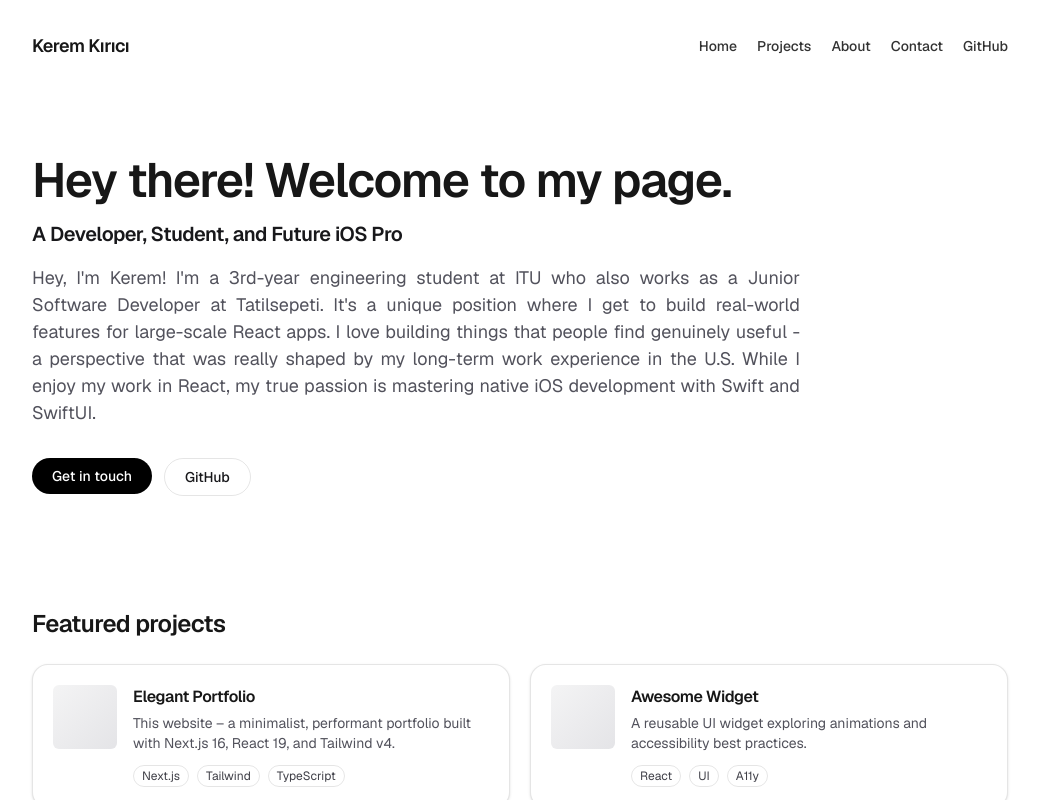
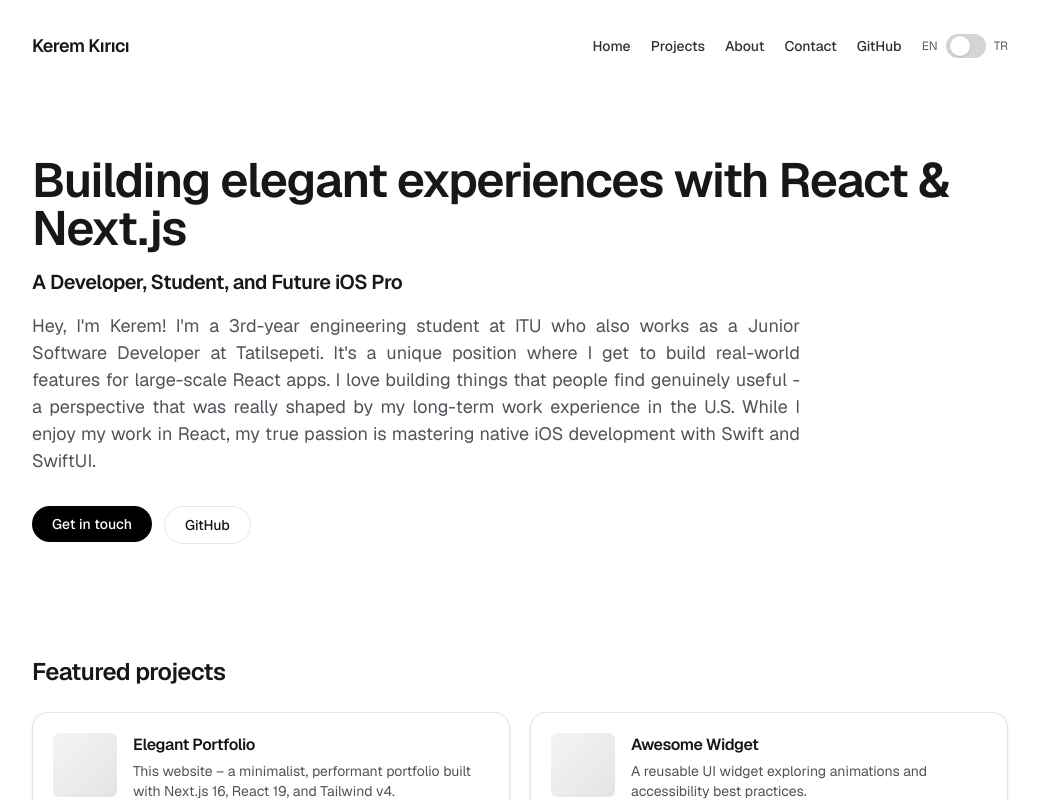
Before and after one commit to kerem-kirici/kerem-kirici.github.io, a Next.js app: page / in a window 1280 px wide. Shown: the top 800 px of the page, without its empty margins (120-1159 px from the left). Built offline with nearby package versions, Linux system fonts and the light colour scheme.

Commit message:
switch ile dil degistirme

```diff
--- a/src/app/layout.tsx
+++ b/src/app/layout.tsx
@@ -1,3 +1,4 @@
+import LanguageProvider from '@/components/i18n/LanguageProvider';
 import Header from '@/components/layout/Header';
 import type { Metadata } from 'next';
 import { Geist, Geist_Mono } from 'next/font/google';
@@ -24,6 +25,7 @@ export default function RootLayout({
   children: React.ReactNode;
 }>) {
   return (
+    <LanguageProvider>
       <html lang="en">
         <body className={`${geistSans.variable} ${geistMono.variable} antialiased`}>
           <div className="mx-auto max-w-5xl px-6">
@@ -35,5 +37,6 @@ export default function RootLayout({
           </div>
         </body>
       </html>
+    </LanguageProvider>
   );
 }
--- a/src/app/page.tsx
+++ b/src/app/page.tsx
@@ -1,3 +1,6 @@
+'use client';
+
+import { useLanguage } from '@/components/i18n/LanguageProvider';
 import { Actions, Grid, Section } from '@/components/layout';
 import { ButtonLink } from '@/components/links';
 import ProjectCard from '@/components/ProjectCard';
@@ -5,11 +8,13 @@ import { Heading, Subheading, Text } from '@/components/texts';
 import { projects } from '@/data/projects';
 
 export default function Home() {
+  const { t } = useLanguage();
+
   return (
     <>
       <Section padding="lg">
         <Heading as="h1" size="2xl" weight="semibold" tracking="tight">
-          Hey there! Welcome to my page.
+          {t('hero.title')}
         </Heading>
         <Subheading as="h2" size="lg" weight="semibold" tracking="tight">
           A Developer, Student, and Future iOS Pro
@@ -24,17 +29,17 @@ export default function Home() {
         </Text>
         <Actions gap="md" className="mt-8">
           <ButtonLink href="mailto:kerem.kirici36@gmail.com" variant="primary" size="sm">
-            Get in touch
+            {t('hero.cta')}
           </ButtonLink>
           <ButtonLink href="https://github.com/kerem-kirici" variant="outline" size="sm" newTab>
-            GitHub
+            {t('hero.github')}
           </ButtonLink>
         </Actions>
       </Section>
 
       <Section padding="md" className="pb-20">
         <Heading as="h2" size="lg" weight="semibold" tracking="tight">
-          Featured projects
+          {t('home.featured')}
         </Heading>
         <Grid cols={{ base: 1, sm: 2 }} gap="md" className="mt-6">
           {projects.slice(0, 4).map((p) => (
--- /dev/null
+++ b/src/components/i18n/LanguageProvider.tsx
@@ -0,0 +1,73 @@
+'use client';
+
+import React, { createContext, useContext, useEffect, useMemo, useState } from 'react';
+
+export type Lang = 'en' | 'tr';
+
+type Dict = Record<string, Record<Lang, string>>;
+
+const dictionary: Dict = {
+  'nav.home': { en: 'Home', tr: 'Ana Sayfa' },
+  'nav.projects': { en: 'Projects', tr: 'Projeler' },
+  'nav.about': { en: 'About', tr: 'Hakkımda' },
+  'nav.contact': { en: 'Contact', tr: 'İletişim' },
+  'nav.github': { en: 'GitHub', tr: 'GitHub' },
+  'hero.title': {
+    en: 'Building elegant experiences with React & Next.js',
+    tr: 'React & Next.js ile zarif deneyimler inşa ediyorum',
+  },
+  'hero.cta': { en: 'Get in touch', tr: 'İletişime geç' },
+  'hero.github': { en: 'GitHub', tr: 'GitHub' },
+  'home.featured': { en: 'Featured projects', tr: 'Öne çıkan projeler' },
+};
+
+type Ctx = {
+  lang: Lang;
+  setLang: (l: Lang) => void;
+  t: (k: keyof typeof dictionary) => string;
+};
+
+const LanguageContext = createContext<Ctx | null>(null);
+
+export function LanguageProvider({ children }: { children: React.ReactNode }) {
+  const [lang, setLang] = useState<Lang>(() => {
+    if (typeof window !== 'undefined') {
+      try {
+        const saved = window.localStorage.getItem('lang') as Lang | null;
+
+        if (saved === 'en' || saved === 'tr') return saved;
+      } catch {}
+    }
+
+    return 'en';
+  });
+
+  useEffect(() => {
+    try {
+      window.localStorage.setItem('lang', lang);
+    } catch {}
+    if (typeof document !== 'undefined') {
+      document.documentElement.lang = lang;
+    }
+  }, [lang]);
+
+  const t = useMemo(
+    () => (key: keyof typeof dictionary) =>
+      dictionary[key]?.[lang] ?? dictionary[key]?.en ?? String(key),
+    [lang],
+  );
+
+  const value = useMemo(() => ({ lang, setLang, t }), [lang, t]);
+
+  return <LanguageContext.Provider value={value}>{children}</LanguageContext.Provider>;
+}
+
+export function useLanguage() {
+  const ctx = useContext(LanguageContext);
+
+  if (!ctx) throw new Error('useLanguage must be used within LanguageProvider');
+
+  return ctx;
+}
+
+export default LanguageProvider;
--- a/src/components/layout/Header.tsx
+++ b/src/components/layout/Header.tsx
@@ -1,7 +1,13 @@
+'use client';
+
+import { useLanguage } from '@/components/i18n/LanguageProvider';
 import { TextLink } from '@/components/links/TextLink';
+import { Switch } from '@/components/toggles';
 import Link from 'next/link';
 
 export default function Header() {
+  const { lang, setLang, t } = useLanguage();
+
   return (
     <header className="flex items-center justify-between py-8">
       <Link href="/" className="text-lg font-semibold tracking-tight">
@@ -9,16 +15,16 @@ export default function Header() {
       </Link>
       <nav className="flex items-center gap-5 text-sm">
         <TextLink href="/" underline="never" className="opacity-80 hover:opacity-100">
-          Home
+          {t('nav.home')}
         </TextLink>
         <TextLink href="/projects" underline="never" className="opacity-80 hover:opacity-100">
-          Projects
+          {t('nav.projects')}
         </TextLink>
         <TextLink href="/about" underline="never" className="opacity-80 hover:opacity-100">
-          About
+          {t('nav.about')}
         </TextLink>
         <TextLink href="/contact" underline="never" className="opacity-80 hover:opacity-100">
-          Contact
+          {t('nav.contact')}
         </TextLink>
         <TextLink
           href="https://github.com/kerem-kirici"
@@ -26,8 +32,18 @@ export default function Header() {
           newTab
           className="opacity-80 hover:opacity-100"
         >
-          GitHub
+          {t('nav.github')}
         </TextLink>
+        <div className="flex items-center gap-2">
+          <span className="text-xs opacity-70">EN</span>
+          <Switch
+            ariaLabel="Toggle language"
+            size="sm"
+            checked={lang === 'tr'}
+            onChange={(checked) => setLang(checked ? 'tr' : 'en')}
+          />
+          <span className="text-xs opacity-70">TR</span>
+        </div>
       </nav>
     </header>
   );
--- /dev/null
+++ b/src/components/toggles/Switch.tsx
@@ -0,0 +1,71 @@
+'use client';
+
+type SwitchSize = 'sm' | 'md' | 'lg';
+
+export type SwitchProps = {
+  checked: boolean;
+  onChange: (checked: boolean) => void;
+  disabled?: boolean;
+  size?: SwitchSize;
+  ariaLabel?: string;
+  className?: string;
+};
+
+function classNames(...classes: Array<string | false | null | undefined>) {
+  return classes.filter(Boolean).join(' ');
+}
+
+const trackSize: Record<SwitchSize, string> = {
+  sm: 'w-10 h-6',
+  md: 'w-12 h-7',
+  lg: 'w-14 h-8',
+};
+
+const knobSize: Record<SwitchSize, string> = {
+  sm: 'h-5 w-5',
+  md: 'h-6 w-6',
+  lg: 'h-7 w-7',
+};
+
+const translateChecked: Record<SwitchSize, string> = {
+  sm: 'translate-x-4',
+  md: 'translate-x-5',
+  lg: 'translate-x-6',
+};
+
+export function Switch({
+  checked,
+  onChange,
+  disabled,
+  size = 'md',
+  ariaLabel,
+  className,
+}: SwitchProps) {
+  return (
+    <button
+      type="button"
+      role="switch"
+      aria-checked={checked}
+      aria-label={ariaLabel}
+      disabled={disabled}
+      onClick={() => !disabled && onChange(!checked)}
+      className={classNames(
+        'relative inline-flex items-center rounded-full transition-colors focus:outline-none focus-visible:ring-2 focus-visible:ring-offset-2',
+        trackSize[size],
+        checked ? 'bg-black/90 dark:bg-white' : 'bg-zinc-300 dark:bg-zinc-700',
+        disabled ? 'opacity-60 cursor-not-allowed' : 'cursor-pointer',
+        className,
+      )}
+    >
+      <span
+        className={classNames(
+          'pointer-events-none inline-block transform rounded-full bg-white shadow transition-transform dark:bg-black',
+          knobSize[size],
+          checked ? translateChecked[size] : 'translate-x-1',
+        )}
+      />
+    </button>
+  );
+}
+
+export default Switch;
--- /dev/null
+++ b/src/components/toggles/index.ts
@@ -0,0 +1 @@
+export { default as Switch } from './Switch';
```
Lines whose indentation alone changed are shown as unchanged.
